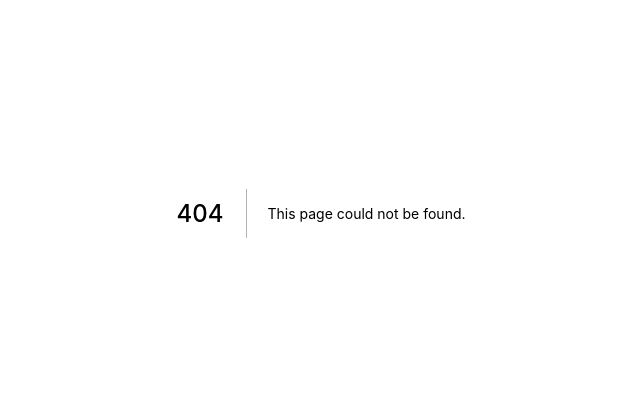
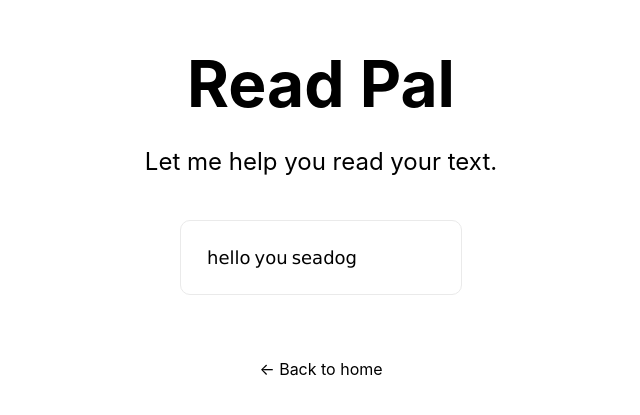
Before and after one commit to ricobadico/read-pal, a Next.js app: page /output in a window 1280 px wide. Before the commit this address had no page. Shown: the part 187-602 px from the top of the page, without its empty margins (319-959 px from the left). Built offline with nearby package versions, Linux system fonts and the light colour scheme.

Commit message:
set up common layout, separate output page

```diff
--- a/components/convertedWord.js
+++ b/components/convertedWord.js
@@ -1,17 +1,10 @@
-import styles from './convertedWord.module.css';
+import styles from '../styles/convertedWord.module.css';
 import dynamic from "next/dynamic";
 
-// Have to dynamically import react-speech to avoid errors on referencing window on prerender
-const Speech = dynamic(
-    () => {
-        return import("react-speech");
-    },
-    { ssr: false }
-);
 
 const ConvertedWord = ({ wordToConvert } ) => {
-    console.log(wordToConvert);
 
+// If statement prevents issue where window is not defined on next.js prerenders
 if (typeof window !== "undefined") {
     const speak = () => {
         var msg = new SpeechSynthesisUtterance();
--- /dev/null
+++ b/components/layout.js
@@ -0,0 +1,30 @@
+import Head from 'next/head'
+import styles from '../styles/layout.module.css'
+import utilStyles from '../styles/utils.module.css'
+import Link from 'next/link'
+
+const name = 'Read Pal'
+export const siteTitle = 'Next.js Sample Website'
+
+export default function Layout({ children, home }) {
+  return (
+    <div className="container">
+      <h1 className="title">
+            Read Pal
+          </h1>
+
+          <p className="description">
+            Let me help you read your text.
+          </p>
+          {children}
+          {!home && (
+      <div className={styles.backToHome}>
+        <Link href="/">
+          <a>← Back to home</a>
+        </Link>
+      </div>
+    )}
+    </div>
+
+  )
+}
--- a/components/outputSection.js
+++ b/components/outputSection.js
@@ -1,4 +1,4 @@
-import styles from './outputSection.module.css'
+import styles from '../styles/outputSection.module.css'
 import ConvertedWord from './convertedWord'
 
 export default function OutputSection() {
--- /dev/null
+++ b/pages/output.js
@@ -0,0 +1,19 @@
+import Head from 'next/head'
+import OutputSection from '../components/outputSection'
+import Layout from '../components/layout'
+
+export default function Output() {
+    return (
+        <div className="container">
+            <Head>
+            <title>Read Pal</title>
+            <link rel="icon" href="/favicon.ico" />
+            </Head>
+            <Layout>
+            <div className="card">
+                <OutputSection />
+            </div>
+            </Layout>
+        </div>
+    )
+}
--- a/styles/globals.css
+++ b/styles/globals.css
@@ -14,3 +14,128 @@ a {
 * {
   box-sizing: border-box;
 }
+.container {
+  min-height: 100vh;
+  padding: 0 0.5rem;
+  display: flex;
+  flex-direction: column;
+  justify-content: center;
+  align-items: center;
+}
+
+.main {
+  padding: 5rem 0;
+  flex: 1;
+  display: flex;
+  flex-direction: column;
+  justify-content: center;
+  align-items: center;
+}
+
+.footer {
+  width: 100%;
+  height: 100px;
+  border-top: 1px solid #eaeaea;
+  display: flex;
+  justify-content: center;
+  align-items: center;
+}
+
+.footer img {
+  margin-left: 0.5rem;
+}
+
+.footer a {
+  display: flex;
+  justify-content: center;
+  align-items: center;
+}
+
+.title a {
+  color: #0070f3;
+  text-decoration: none;
+}
+
+.title a:hover,
+.title a:focus,
+.title a:active {
+  text-decoration: underline;
+}
+
+.title {
+  margin: 0;
+  line-height: 1.15;
+  font-size: 4rem;
+}
+
+.title,
+.description {
+  text-align: center;
+}
+
+.description {
+  line-height: 1.5;
+  font-size: 1.5rem;
+}
+
+.code {
+  background: #fafafa;
+  border-radius: 5px;
+  padding: 0.75rem;
+  font-size: 1.1rem;
+  font-family: Menlo, Monaco, Lucida Console, Liberation Mono, DejaVu Sans Mono,
+    Bitstream Vera Sans Mono, Courier New, monospace;
+}
+
+.grid {
+  display: flex;
+  flex-direction: column;
+  align-items: center;
+  justify-content: center;
+  flex-wrap: wrap;
+
+  max-width: 800px;
+  margin-top: 3rem;
+}
+
+.card {
+  margin: 1rem;
+  width:80%;
+  flex-basis: 45%;
+  padding: 1.5rem;
+  text-align: left;
+  color: inherit;
+  text-decoration: none;
+  border: 1px solid #eaeaea;
+  border-radius: 10px;
+  transition: color 0.15s ease, border-color 0.15s ease;
+}
+
+.card:hover,
+.card:focus,
+.card:active {
+  color: #0070f3;
+  border-color: #0070f3;
+}
+
+.card h3 {
+  margin: 0 0 1rem 0;
+  font-size: 1.5rem;
+}
+
+.card p {
+  margin: 0;
+  font-size: 1.25rem;
+  line-height: 1.5;
+}
+
+.logo {
+  height: 1em;
+}
+
+@media (max-width: 600px) {
+  .grid {
+    width: 100%;
+    flex-direction: column;
+  }
+}
--- /dev/null
+++ b/styles/layout.module.css
@@ -0,0 +1,25 @@
+.container {
+    max-width: 36rem;
+    padding: 0 1rem;
+    margin: 3rem auto 6rem;
+  }
+
+  .header {
+    display: flex;
+    flex-direction: column;
+    align-items: center;
+  }
+
+  .headerImage {
+    width: 6rem;
+    height: 6rem;
+  }
+
+  .headerHomeImage {
+    width: 8rem;
+    height: 8rem;
+  }
+
+  .backToHome {
+    margin: 3rem 0 0;
+  }
--- /dev/null
+++ b/styles/utils.module.css
@@ -0,0 +1,52 @@
+.heading2Xl {
+    font-size: 2.5rem;
+    line-height: 1.2;
+    font-weight: 800;
+    letter-spacing: -0.05rem;
+    margin: 1rem 0;
+  }
+
+  .headingXl {
+    font-size: 2rem;
+    line-height: 1.3;
+    font-weight: 800;
+    letter-spacing: -0.05rem;
+    margin: 1rem 0;
+  }
+
+  .headingLg {
+    font-size: 1.5rem;
+    line-height: 1.4;
+    margin: 1rem 0;
+  }
+
+  .headingMd {
+    font-size: 1.2rem;
+    line-height: 1.5;
+  }
+
+  .borderCircle {
+    border-radius: 9999px;
+  }
+
+  .colorInherit {
+    color: inherit;
+  }
+
+  .padding1px {
+    padding-top: 1px;
+  }
+
+  .list {
+    list-style: none;
+    padding: 0;
+    margin: 0;
+  }
+
+  .listItem {
+    margin: 0 0 1.25rem;
+  }
+
+  .lightText {
+    color: #999;
+  }
```
Also changed, not shown: components/inputSection.js (+5 -3 lines), pages/index.js (+30 -12 lines), styles/convertedWord.module.css (renamed from components/convertedWord.module.css), styles/inputSection.module.css (renamed from components/inputSection.module.css), styles/outputSection.module.css (renamed from components/outputSection.module.css).
